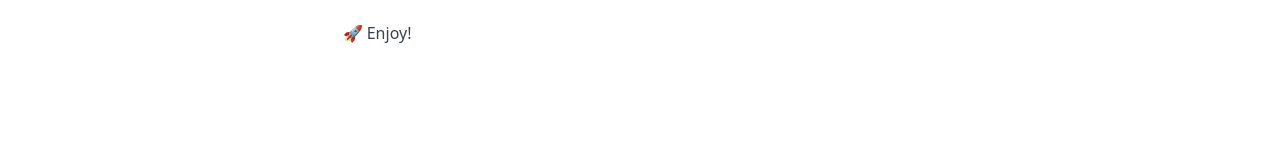
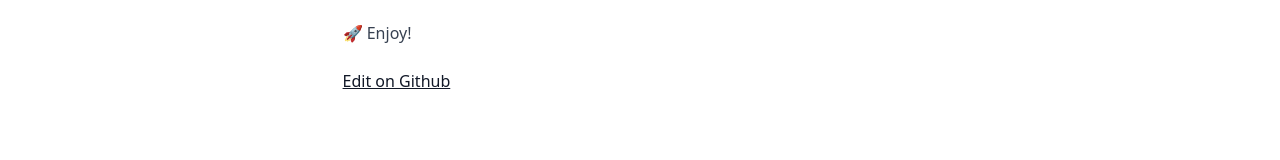
Before and after one commit to iosifnicolae2/code-bugs.com, a Next.js app: page /post/update-all-the-Node.js-dependencies-to-their-latest-version in a window 1280 px wide. Shown: the part 517-677 px from the top of the page. Built offline with nearby package versions, Linux system fonts and the light colour scheme.

Commit message:
Added btn 'Edit on Github'

```diff
--- a/pages/post/[slug].tsx
+++ b/pages/post/[slug].tsx
@@ -23,16 +23,21 @@ export async function getStaticProps({ params: { slug } }: any) {
     props: {
       frontVariables,
       content,
+      slug,
     },
   };
 }
 
-export default function PostPage({ frontVariables, content }: any) {
+export default function PostPage({ frontVariables, content, slug }: any) {
   return (
     <Layout seo={frontVariables}>
       <div className="prose mx-auto">
         <h1>{frontVariables?.title}</h1>
         <div dangerouslySetInnerHTML={{ __html: md().render(content) }} />
+        <a
+          href={`https://github.com/EliseiNicolae/code-bugs.com/blob/main/posts/${slug}.md`}>
+          Edit on Github
+        </a>
       </div>
     </Layout>
   );
```
